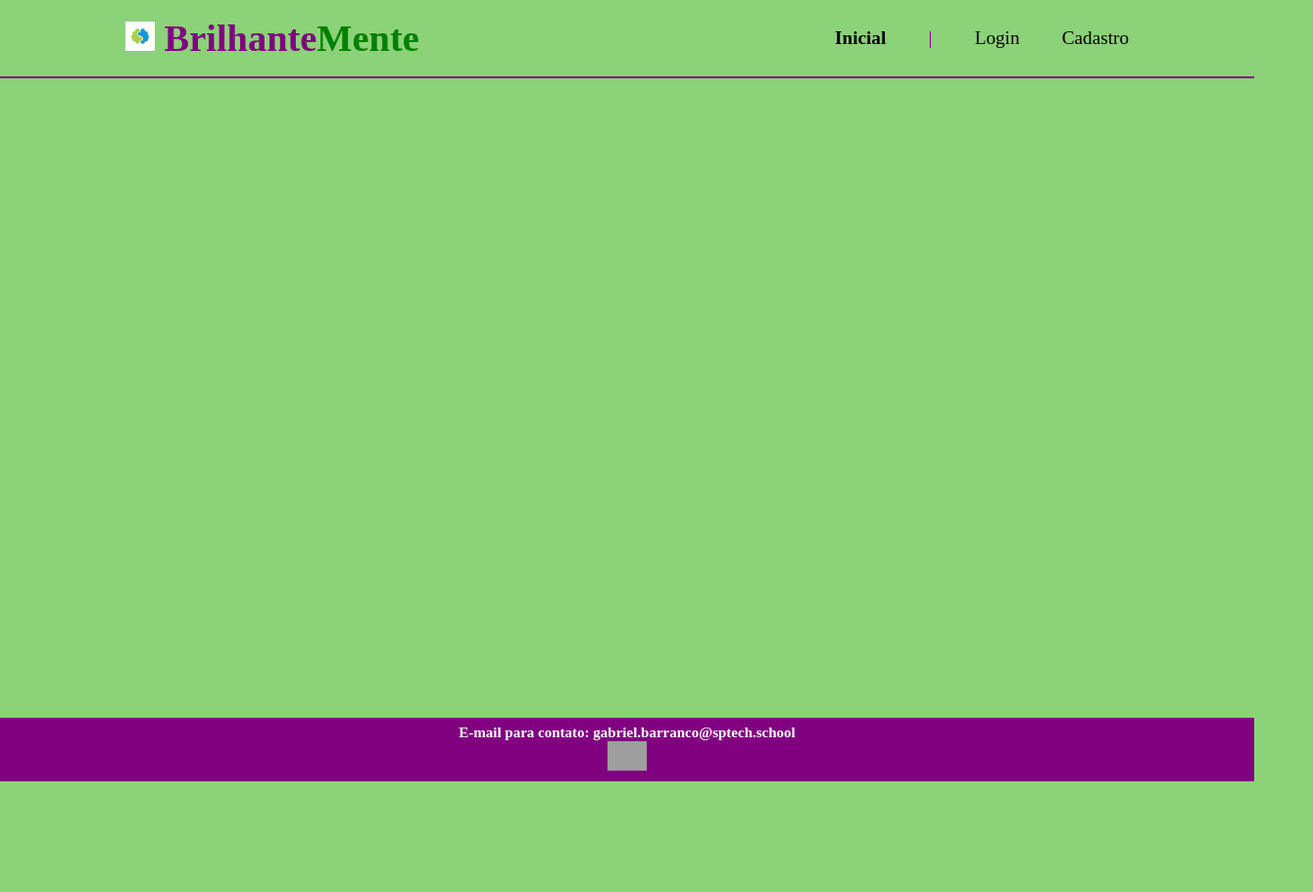
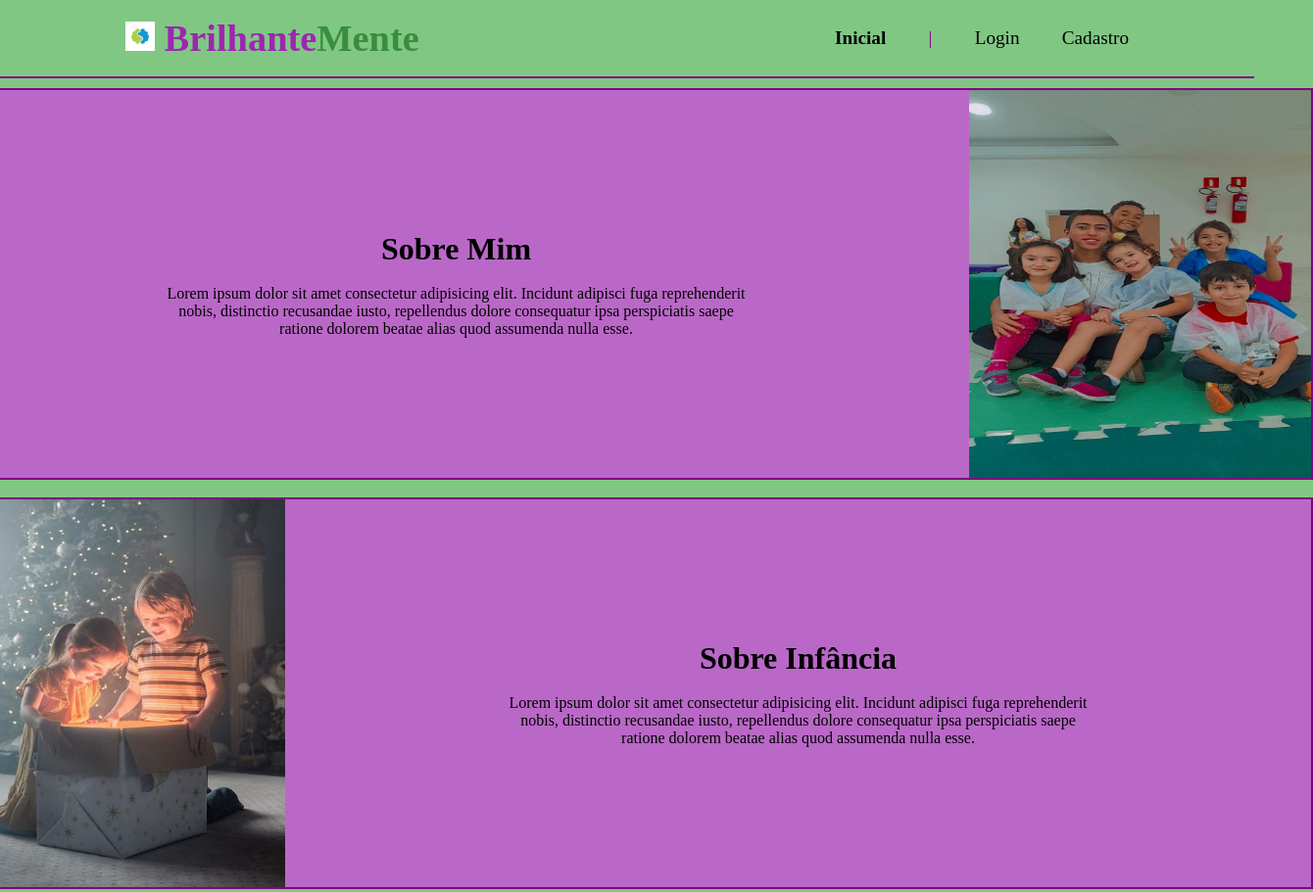
Before and after one commit to W-Faria-M/BrilhanteMente, a plain HTML site: page home.html in a window 1280 px wide. Shown: the top 911 px of the page at 98% size, 1340 px wide, since content can reach past the window. Before the commit the page ends 800 px from the top, so only its background shows below. Drawn offline with Linux system fonts and the light colour scheme; grey boxes are pictures that could not be loaded.

Commit message:
Versão inicial da página home e padronização de cores

```diff
--- a/home.html
+++ b/home.html
@@ -21,8 +21,27 @@
         </ul>
       </div>
     </div>
-    <div class="pai">
-      <div class="box_home"></div>
+    <div class="pai_home">
+      <div class="box_home">
+        <div class="info">
+          <div class="inside">
+            <h1>Sobre Mim</h1> <br>
+            Lorem ipsum dolor sit amet consectetur adipisicing elit. Incidunt adipisci fuga reprehenderit nobis, distinctio recusandae iusto, repellendus dolore consequatur ipsa perspiciatis saepe ratione dolorem beatae alias quod assumenda nulla esse.
+          </div>
+        </div>
+        <img style="width: 25%;" src="imagens/163245.webp" alt="">
+      </div> <br>
+      <div class="box_home">
+        <img style="width: 25%;" src="imagens/2df59b83-7c6d-4997-b4d1-cbd60bc5ee25.jpeg" alt="">
+        <div class="info">
+          <div class="inside">
+            <h1>Sobre Infância</h1> <br>
+            Lorem ipsum dolor sit amet consectetur adipisicing elit. Incidunt adipisci fuga reprehenderit nobis, distinctio recusandae iusto, repellendus dolore consequatur ipsa perspiciatis saepe ratione dolorem beatae alias quod assumenda nulla esse.
+          </div>
+        </div>
+      </div> <br>
+      <div class="box_home">
+      </div>
     </div>
     <div class="footer">
       <div class="box_footer">
--- a/style.css
+++ b/style.css
@@ -1,3 +1,14 @@
+/*
+Verde
+#4CAF50 - Um verde médio e vibrante.
+#388E3C - Um verde mais escuro e profundo.
+#81C784 - Um verde mais suave e claro.
+Roxo
+#9C27B0 - Um roxo vibrante e forte.
+#673AB7 - Um roxo mais escuro e profundo.
+#BA68C8 - Um roxo mais suave e claro.
+*/
+
 * {
   margin: 0px;
   padding: 0px;
@@ -5,7 +16,8 @@
 }
 
 body {
-  background-color: rgb(140, 210, 120);
+  /* background-color: rgb(140, 210, 120); */
+  background-color: rgb(129, 199, 132);
 }
 
 :root {
@@ -39,10 +51,10 @@ body {
 }
 
 .header .box h1 #roxo {
-  color: purple;
+  color: #9C27B0;
 }
 .header .box h1 #verde {
-  color: green;
+  color: #388E3C;
 }
 
 .box a {
@@ -75,6 +87,39 @@ body {
     text-align: center;
   }
 
+  .pai_home {
+    display: flex;
+    flex-direction: column;
+    justify-content: end;
+    align-items: center;
+    margin: 10px;
+  }
+
+  .pai_home .box_home {
+    display: flex;
+    width: 1400px;
+    height: 400px;
+    justify-content: space-evenly;
+    background-color: #BA68C8;
+    border: 2px solid purple;
+  }
+
+  .pai_home .info {
+    display: flex;
+    width: 100%;
+    flex-direction: column;
+    justify-content: center;
+    align-items: center;
+    text-align: center;
+  }
+
+  .inside {
+    display: flex;
+    width: 600px;
+    flex-direction: column;
+    text-align: center;
+  }
+
   .pai {
     display: flex;
     height: var(--tamanho-pai);
@@ -92,7 +137,7 @@ body {
 
 .pai .box_login .form {
   display: flex;
-  background-color: rgb(163, 71, 163);
+  background-color: #BA68C8;
   width: 300px;
   height: 300px;
   justify-content: center;
@@ -103,7 +148,7 @@ body {
 
 .pai .box_login .form_cadastro {
   display: flex;
-  background-color: rgb(163, 71, 163);
+  background-color: #BA68C8;
   width: 450px;
   height: 500px;
   justify-content: center;
```
Lines whose indentation alone changed are shown as unchanged.
